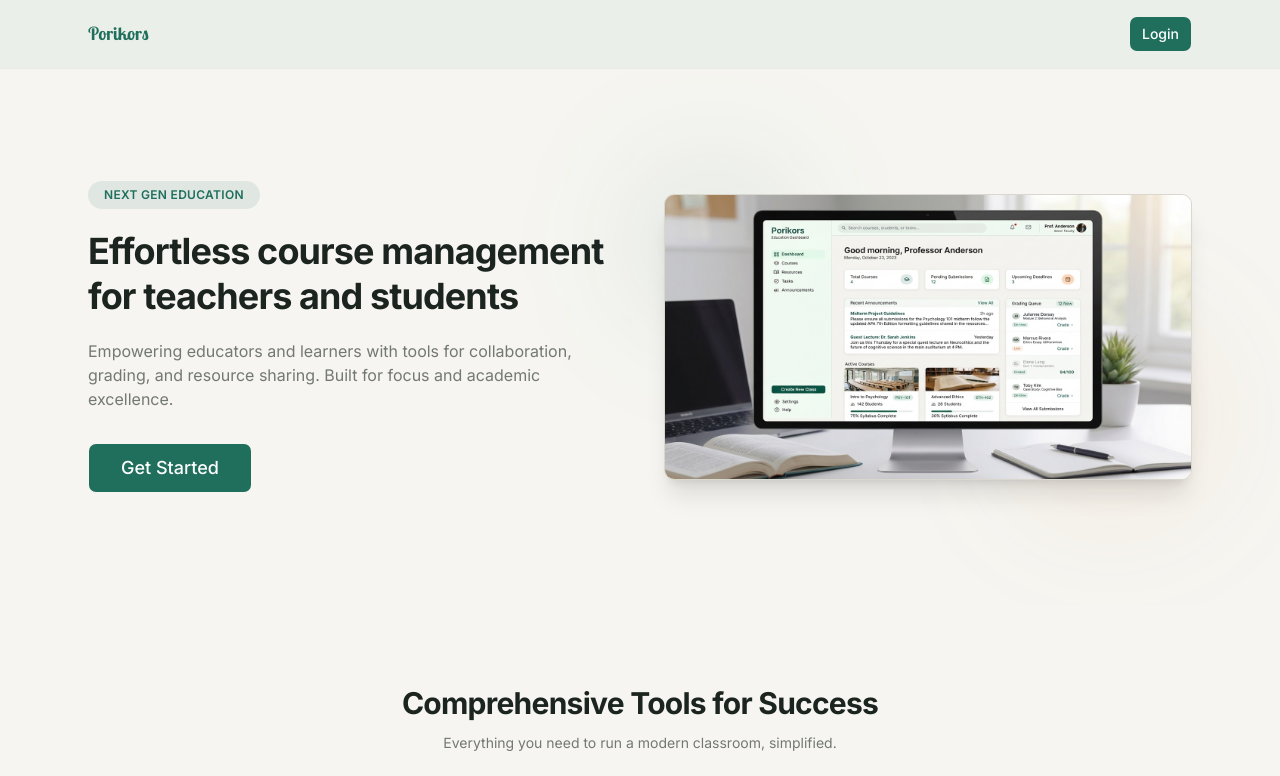
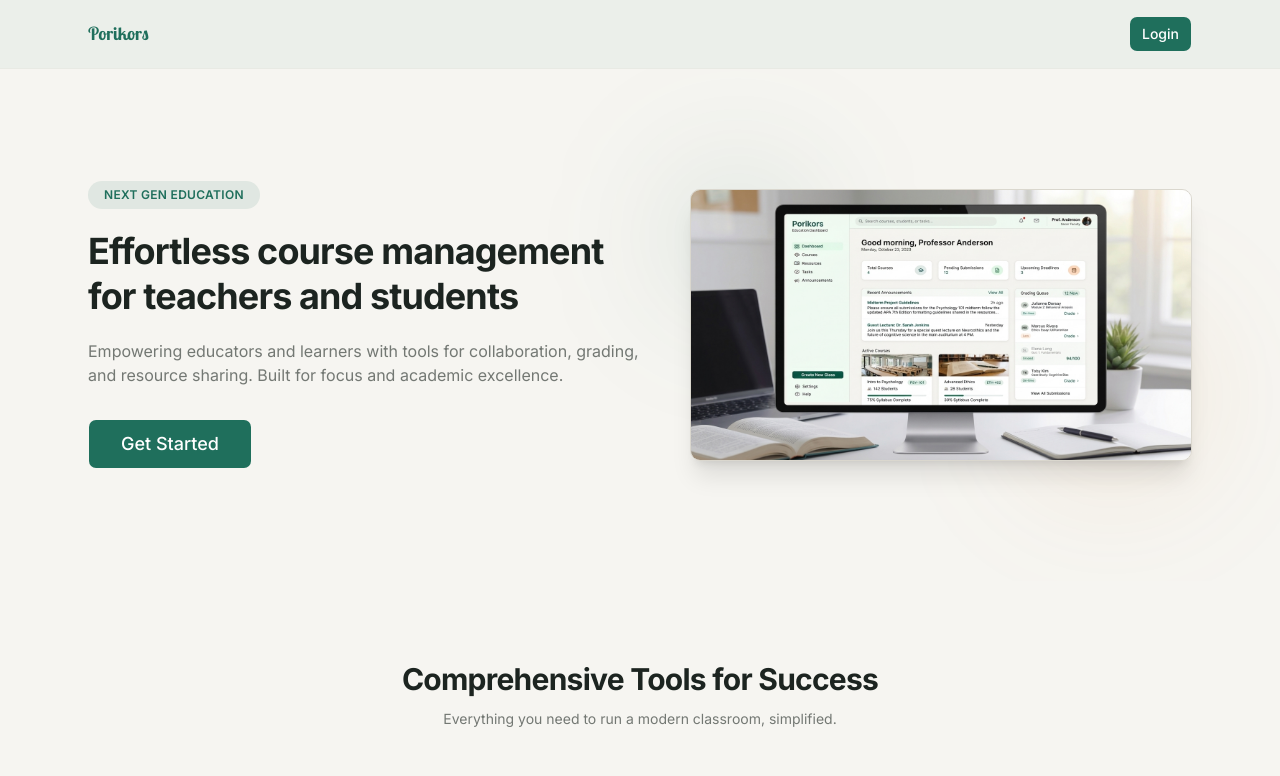
Before and after one commit to tahmid-khan-hub/Porikors, a Next.js app: page / in a window 1280 px wide. Shown: the top 776 px of the page. Built offline with nearby package versions, Linux system fonts and the light colour scheme; no server answers.

Commit message:
Create AnimationOnScroll hook, update the hero section animations

```diff
--- /dev/null
+++ b/app/hooks/AnimationOnScroll.tsx
@@ -0,0 +1,60 @@
+"use client";
+import { motion, Transition } from "framer-motion";
+import { ReactNode } from "react";
+
+type Direction = "up" | "down" | "left" | "right" | "scale";
+
+interface AnimationOnSCrollProps {
+  children: ReactNode;
+  direction?: Direction;
+  delay?: number;
+  duration?: number;
+  distance?: number;
+  amount?: number;
+};
+
+const getInitial = (direction: Direction, distance: number) => {
+  switch (direction) {
+    case "left":
+      return { opacity: 0, x: -distance };
+    case "right":
+      return { opacity: 0, x: distance };
+    case "down":
+      return { opacity: 0, y: -distance };
+    case "scale":
+      return { opacity: 0, scale: 0.9 };
+    case "up":
+    default:
+      return { opacity: 0, y: distance };
+  }
+};
+
+const AnimationOnScroll = ({
+  children,
+  direction = "up",
+  delay = 0,
+  duration = 0.6,
+  distance = 40,
+  amount = 0.2,
+}: AnimationOnSCrollProps) => {
+  const transition: Transition = {
+    duration,
+    delay,
+    ease: "easeOut",
+  };
+   return (
+    <motion.div
+      initial={getInitial(direction, distance)}
+      whileInView={{ opacity: 1, x: 0, y: 0, scale: 1 }}
+      viewport={{
+        once: true,
+        amount,
+      }}
+      transition={transition}
+    >
+      {children}
+    </motion.div>
+  );
+};
+
+export default AnimationOnScroll;
--- a/components/landing/hero.tsx
+++ b/components/landing/hero.tsx
@@ -1,7 +1,7 @@
 "use client";
 import Image from "next/image";
-import { motion } from "framer-motion";
 import { Button } from "@/components/ui/button";
+import AnimationOnScroll from "@/app/hooks/AnimationOnScroll";
 
 export function Hero() {
   return (
@@ -9,40 +9,33 @@ export function Hero() {
       <div className="mx-auto flex max-w-6xl flex-col-reverse items-center gap-12 px-6 py-20 lg:flex-row lg:py-28">
         {/* Left */}
         <div className="flex-1 text-center lg:text-left">
-          <motion.span initial={{ opacity: 0, x: -60 }}
-          whileInView={{ opacity: 1, x: 0 }} viewport={{ once: true, amount: 0.3 }} transition={{ duration: 0.7, ease: "easeOut" }} className="inline-block rounded-full bg-[#1F6F5C]/10 px-4 py-1.5 text-xs font-semibold tracking-wide text-[#1F6F5C] hover:bg-[#1F6F5C]/70 hover:text-white cursor-default">
+          <AnimationOnScroll direction="left" delay={0.7}><span className="inline-block rounded-full bg-[#1F6F5C]/10 px-4 py-1.5 text-xs font-semibold tracking-wide text-[#1F6F5C] hover:bg-[#1F6F5C]/70 hover:text-white cursor-default">
             NEXT GEN EDUCATION
-          </motion.span>
+          </span></AnimationOnScroll>
 
-          <motion.h1 initial={{ opacity: 0, x: -60 }}
-          whileInView={{ opacity: 1, x: 0 }} viewport={{ once: true, amount: 0.3 }} transition={{ duration: 0.8, ease: "easeOut" }} className="mt-5 text-3xl md:text-4xl font-bold leading-tight tracking-tight text-[#1C2420] sm:text-5xl">
+          <AnimationOnScroll direction="left" delay={0.8}><h1 className="mt-5 text-3xl md:text-4xl font-bold leading-tight tracking-tight text-[#1C2420] sm:text-5xl">
             Effortless course management for teachers and students
-          </motion.h1>
+          </h1></AnimationOnScroll>
 
-          <motion.p initial={{ opacity: 0, x: -60 }}
-          whileInView={{ opacity: 1, x: 0 }} viewport={{ once: true, amount: 0.3 }} transition={{ duration: 0.9, ease: "easeOut" }} className="mt-5 max-w-xl text-sm md:text-base text-[#1C2420]/60 lg:mx-0 mx-auto">
+          <AnimationOnScroll direction="left" delay={0.9}><p className="mt-5 max-w-xl text-sm md:text-base text-[#1C2420]/60 lg:mx-0 mx-auto">
             Empowering educators and learners with tools for collaboration, grading, and resource sharing. Built for focus and academic excellence.
-          </motion.p>
+          </p></AnimationOnScroll>
 
-          <motion.div initial={{ opacity: 0, x: -60 }}
-          whileInView={{ opacity: 1, x: 0 }} viewport={{ once: true, amount: 0.3 }} transition={{ duration: 1, ease: "easeOut" }} className="mt-8 flex justify-center gap-3 lg:justify-start">
+          <AnimationOnScroll direction="left" delay={1}>
+            <div className="mt-8 flex justify-center gap-3 lg:justify-start">
               <Button
                 size="lg"
                 className="bg-[#1F6F5C] text-white hover:bg-[#175446] px-8 py-6 text-lg"
               >
                 Get Started
               </Button>
-          </motion.div>
+            </div>
+          </AnimationOnScroll>
         </div>
 
         {/* Right */}
-        <motion.div
-          initial={{ opacity: 0, x: 60 }}
-          whileInView={{ opacity: 1, x: 0 }}
-          viewport={{ once: true, amount: 0.3 }}
-          transition={{ duration: 0.8, ease: "easeOut" }}
-          className="relative flex-1"
-        >
+        <AnimationOnScroll direction="right" delay={0.8}>
+          <div className="relative flex-1">
             <div className="absolute -left-8 -top-8 h-40 w-40 rounded-full bg-[#1F6F5C]/10 blur-3xl" />
             <div className="absolute -bottom-8 -right-4 h-48 w-48 rounded-full bg-[#D98B3F]/10 blur-3xl" />
 
@@ -52,11 +45,12 @@ export function Hero() {
                 alt="Porikors dashboard preview"
                 width={800}
                 height={520}
-              className="h-auto w-full object-cover"
+                className="h-auto w-125 object-cover"
                 priority
               />
             </div>
-        </motion.div>
+          </div>
+        </AnimationOnScroll>
       </div>
     </section>
   );
```
Lines whose indentation alone changed are shown as unchanged.
